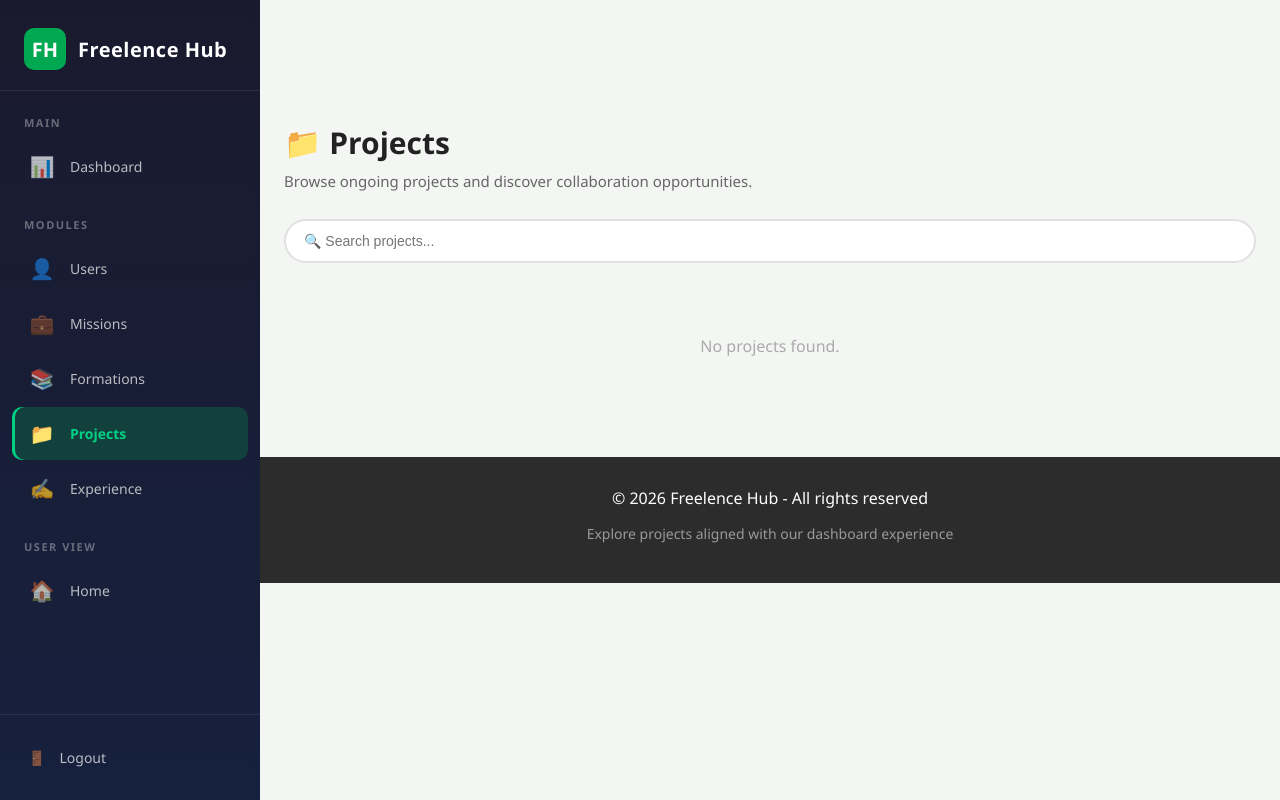
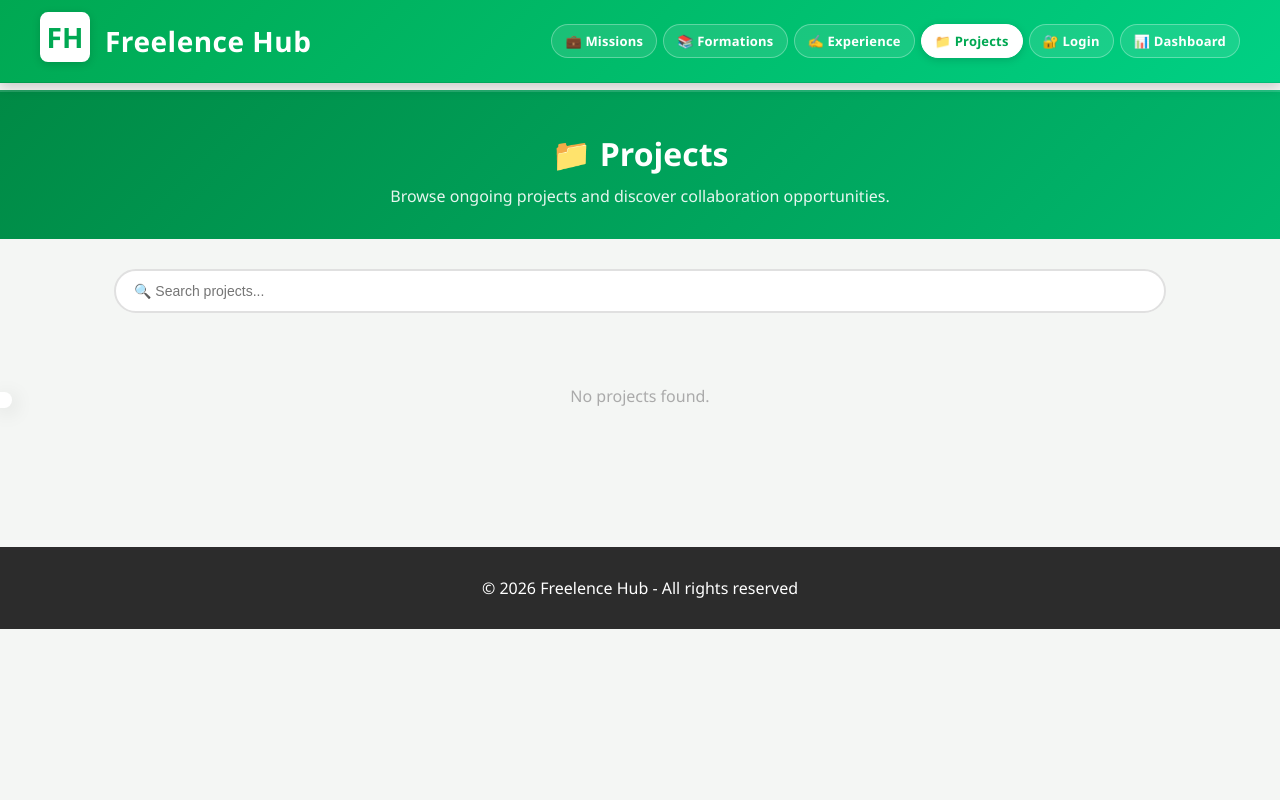
Before and after one commit to GENIX2190/Freelancers_Hub, a PHP site: page /Views/projets/view.html in a window 1280 px wide. Run offline with PHP 8.4, Linux system fonts and the light colour scheme; data that the repository does not hold is empty; some libraries are stand-ins or nearby versions.

Commit message:
Restore public nav on projects/missions views; normalize dashboard login redirect param
Co-authored-by: Cursor <cursoragent@cursor.com>

```diff
--- a/Views/Main.html
+++ b/Views/Main.html
@@ -214,7 +214,7 @@
             <a href="experience/view.html">✍️ Experience</a>
             <a href="projets/view.html">📁 Projects</a>
             <a href="users/login.html" class="nav-right">🔐 Login</a>
-            <a href="users/login.html?redirect=Views/dashboard.html">📊 Dashboard</a>
+            <a href="users/login.html?redirect=dashboard.html">📊 Dashboard</a>
         </nav>
     </div>
 </header>
--- a/Views/experience/view.html
+++ b/Views/experience/view.html
@@ -21,7 +21,7 @@
             <a href="view.html" class="active">✍️ Experience</a>
             <a href="../projets/view.html">📁 Projects</a>
             <a href="../users/login.html" class="nav-right">🔐 Login</a>
-            <a href="../users/login.html?redirect=Views/dashboard.html">📊 Dashboard</a>
+            <a href="../users/login.html?redirect=dashboard.html">📊 Dashboard</a>
         </nav>
     </div>
 </header>
--- a/Views/projets/css/view.css
+++ b/Views/projets/css/view.css
@@ -19,13 +19,6 @@
     opacity: .9;
     max-width: 600px;
     margin: 0 auto;
-}
-
-.page-header-lead {
-    margin-top: 8px;
-    color: #666;
-    font-size: 15px;
-    font-weight: 400;
 }
 
 main {
--- a/Views/projets/view.html
+++ b/Views/projets/view.html
@@ -6,46 +6,35 @@
     <meta name="fh-session-expired" content="../users/session_expired.html">
     <title>Projects - Freelence Hub</title>
     <link rel="stylesheet" href="../assets/css/common.css">
-    <link rel="stylesheet" href="../assets/css/admin-dashboard.css">
     <link rel="stylesheet" href="css/view.css">
 </head>
 <body>
 
-<aside class="sidebar">
-    <div class="sidebar-logo">
-        <div class="s-logo">FH</div>
-        <span class="brand">Freelence Hub</span>
+<header>
+    <div class="header-container">
+        <a href="../Main.html" class="logo-section">
+            <div class="logo">FH</div>
+            <div class="site-name">Freelence Hub</div>
+        </a>
+        <nav>
+            <a href="../missions/candidature.html">💼 Missions</a>
+            <a href="../formations/create.html">📚 Formations</a>
+            <a href="../experience/view.html">✍️ Experience</a>
+            <a href="view.html" class="active">📁 Projects</a>
+            <a href="../users/login.html" class="nav-right">🔐 Login</a>
+            <a href="../users/login.html?redirect=dashboard.html">📊 Dashboard</a>
+        </nav>
     </div>
-    <div class="sidebar-label">Main</div>
-    <nav class="sidebar-nav">
-        <a href="../dashboard.html"><span class="nav-icon">📊</span><span>Dashboard</span></a>
-    </nav>
-    <div class="sidebar-label">Modules</div>
-    <nav class="sidebar-nav">
-        <a href="../users/dashboard.html"><span class="nav-icon">👤</span><span>Users</span></a>
-        <a href="../missions/dashboard.html"><span class="nav-icon">💼</span><span>Missions</span></a>
-        <a href="../formations/dashboard.html"><span class="nav-icon">📚</span><span>Formations</span></a>
-        <a href="view.html" class="active"><span class="nav-icon">📁</span><span>Projects</span></a>
-        <a href="../experience/dashboard.html"><span class="nav-icon">✍️</span><span>Experience</span></a>
-    </nav>
-    <div class="sidebar-label">User View</div>
-    <nav class="sidebar-nav">
-        <a href="../Main.html"><span class="nav-icon">🏠</span><span>Home</span></a>
-    </nav>
-    <div class="sidebar-bottom">
-        <a href="../Main.html"><span class="nav-icon">🚪</span><span>Logout</span></a>
-    </div>
-</aside>
+</header>
 
-<div class="content-wrapper">
+<div class="side-nav"></div>
+
+<section class="hero">
+    <h1>📁 Projects</h1>
+    <p>Browse ongoing projects and discover collaboration opportunities.</p>
+</section>
+
 <main>
-    <div class="page-header">
-        <div>
-            <h1 class="page-title">📁 Projects</h1>
-            <p class="page-header-lead">Browse ongoing projects and discover collaboration opportunities.</p>
-        </div>
-    </div>
-
     <div class="search-bar">
         <input type="text" id="searchInput" placeholder="🔍 Search projects..." oninput="filterProjects()">
     </div>
@@ -53,15 +42,31 @@
     <div class="projects-grid" id="projectsGrid"></div>
 </main>
 
-<footer>
-    <div class="footer-text">
-        <p>&copy; 2026 Freelence Hub - All rights reserved</p>
-        <p class="copyright">Explore projects aligned with our dashboard experience</p>
-    </div>
+<footer style="background:#2c2c2c;color:white;text-align:center;padding:30px 20px;margin-top:40px">
+    <p>© 2026 Freelence Hub - All rights reserved</p>
 </footer>
 
 <script src="../assets/js/common.js"></script>
 <script src="js/view.js?v=2"></script>
-</div>
+
+<script>
+document.addEventListener('DOMContentLoaded', function() {
+    document.querySelectorAll('header nav a, .side-nav a').forEach(function(link) {
+        link.addEventListener('click', function(e) {
+            var href = this.getAttribute('href');
+            if (!href || href === '#' || href.startsWith('javascript:')) return;
+
+            e.preventDefault();
+            document.body.style.opacity = '0';
+            document.body.style.transform = 'translateY(-10px)';
+
+            setTimeout(function() {
+                window.location.href = href;
+            }, 300);
+        });
+    });
+});
+</script>
+
 </body>
 </html>
--- a/Views/users/login.html
+++ b/Views/users/login.html
@@ -153,8 +153,8 @@
             <a href="../formations/create.html">📚 Formations</a>
             <a href="../experience/view.html">✍️ Experience</a>
             <a href="../projets/view.html">📁 Projects</a>
-            <a href="login.html" class="nav-right">🔐 Login</a>
-            <a href="login.html?redirect=Views/dashboard.html">📊 Dashboard</a>
+            <a href="login.html" class="nav-right active">🔐 Login</a>
+            <a href="login.html?redirect=dashboard.html">📊 Dashboard</a>
         </nav>
     </div>
 </header>
```
Also changed, not shown: Views/missions/candidature.html (+20 -30 lines).
